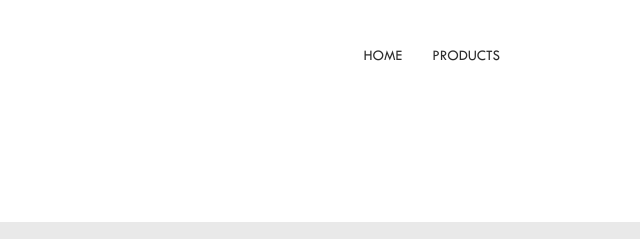
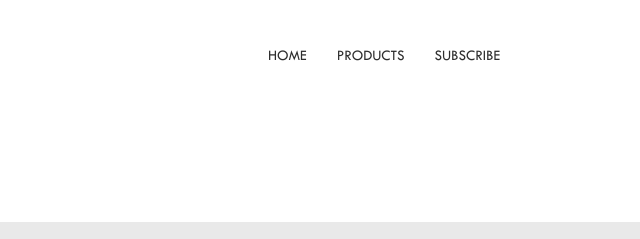
Before and after one commit to cosminbondane/FoodGuard, a website: page FoodGuard/FoodGuard/index.html in a window 1280 px wide. Shown: the top 239 px of the page, 640-1280 px from the left. Drawn offline with Linux system fonts and the light colour scheme; some packages are replaced by stand-ins of ours.

Commit message:
add subscribe menu button

```diff
--- a/FoodGuard/FoodGuard/Script/app/layout/top_menu.html
+++ b/FoodGuard/FoodGuard/Script/app/layout/top_menu.html
@@ -29,6 +29,7 @@
                                     <ul class="nav navbar-nav navbar-right" id="top-nav">
                                         <li><a ui-sref="home" ui-sref-opts="{ reload: true }">Home</a></li>
                                         <li><a ui-sref="product" ui-sref-opts="{ reload: true }">products</a></li>
+                                        <li><a ui-sref="subscribe" ui-sref-opts="{ reload: true }">subscribe</a></li>
                                     </ul>
                                 </div><!-- /.navbar-collapse -->
                             </div><!-- /.container-fluid -->
```
